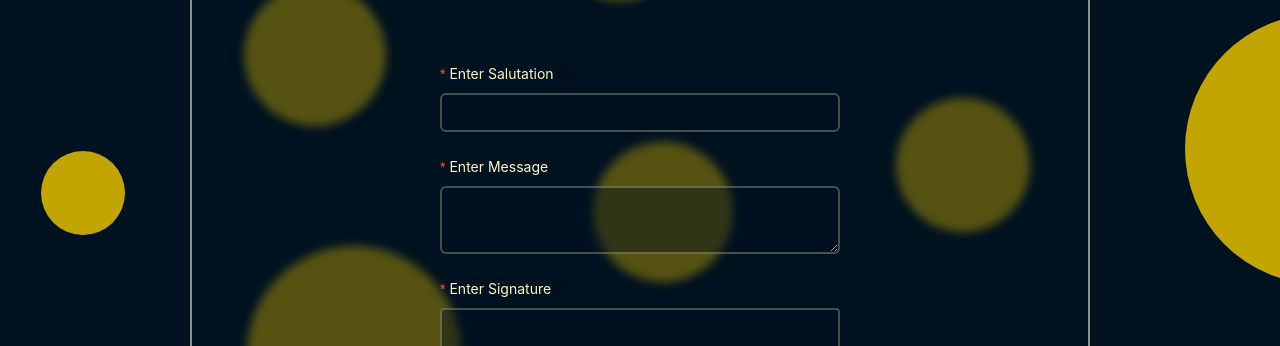
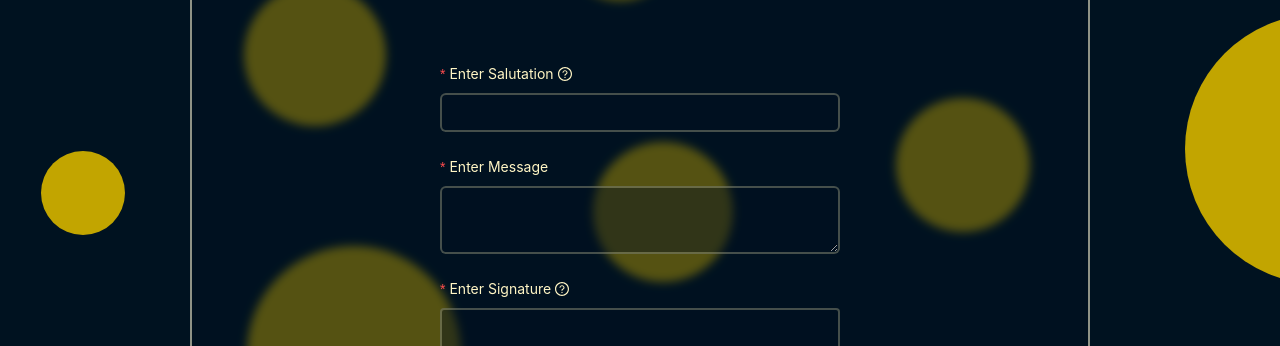
Before and after one commit to SIGMA-XI-VIT/Letterhead, a React (Vite) app: page / in a window 1280 px wide. Shown: the part 201-547 px from the top of the page. Built offline with nearby package versions, Linux system fonts and the light colour scheme.

Commit message:
tooltip icon color fix

```diff
--- a/src/letterhead-form/form.module.css
+++ b/src/letterhead-form/form.module.css
@@ -13,6 +13,9 @@
 
 .form {
   width: 400px;
+}
+:global(.ant-form-item-tooltip) {
+  color: #fff6c5 !important;
 }
 
 .label {
```
